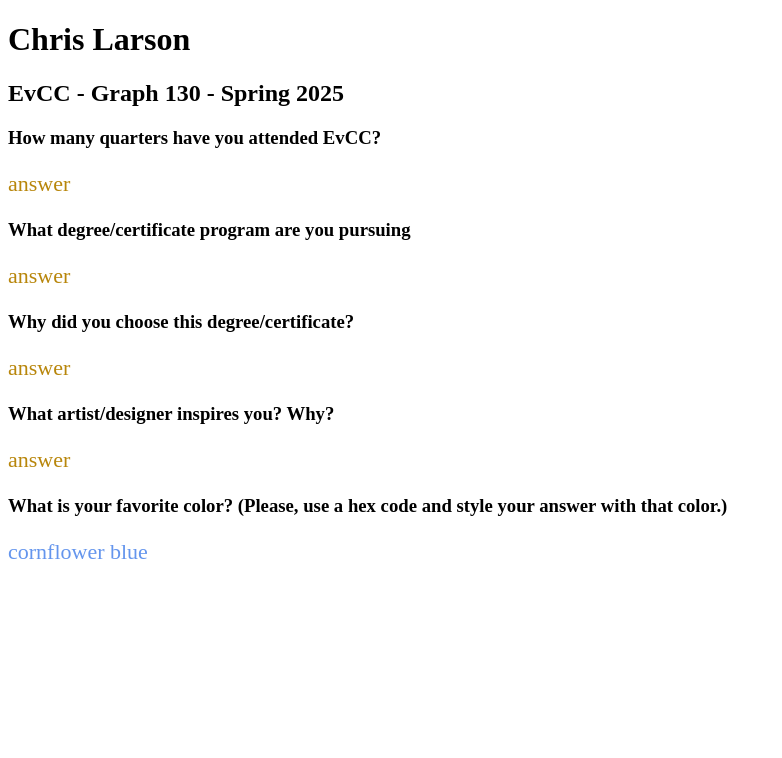
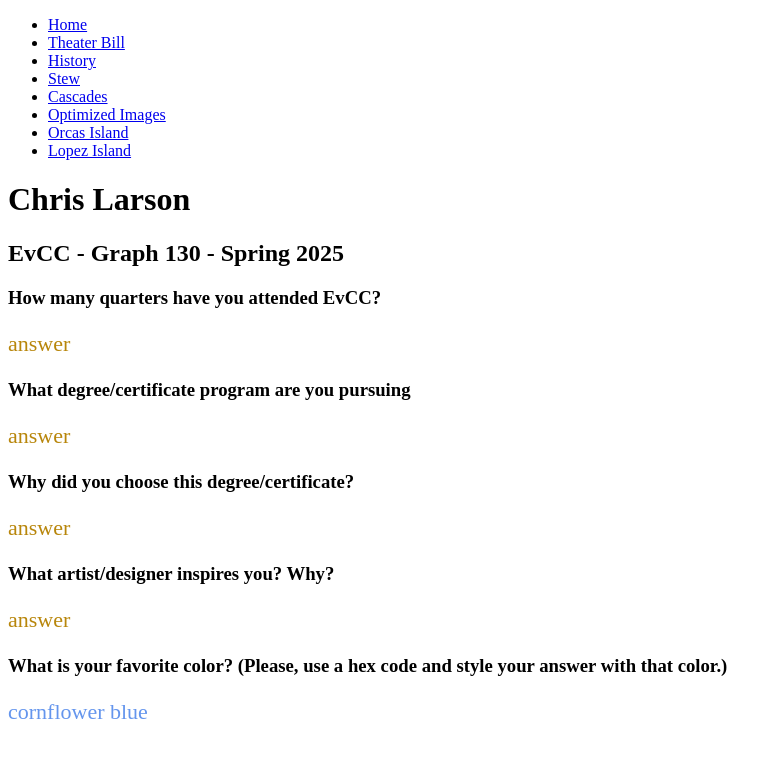
Before and after one commit to chlarson74/graph130-spring25, a plain HTML site: page index.html in a window 1280 px wide. Shown: the whole page, without its empty margins (0-782 px from the left). Drawn offline with Linux system fonts and the light colour scheme.

Commit message:
Update index.html

```diff
--- a/index.html
+++ b/index.html
@@ -11,6 +11,19 @@
 		</style>
 	</head>
 	<body>
+		    <!--nav.html-->
+    <nav class="kiwi">
+        <ul>
+            <li><a href="index.html">Home</a></li>
+            <li><a href="pages/theater.html">Theater Bill</a></li>
+            <li><a href="pages/history-upgrade.html">History</a></li>
+            <li><a href="pages/stewRecipe.html">Stew</a></li>
+            <li><a href="pages/cascade.html">Cascades</a></li>
+            <li><a href="pages/optimizing-images.html">Optimized Images</a></li>
+            <li><a href="pages/orcas.html">Orcas Island</a></li>
+            <li><a href="pages/lopez.html">Lopez Island</a></li>
+        </ul>
+    </nav>
 		<h1>Chris Larson</h1>
 		<h2>EvCC - Graph 130 - Spring 2025</h2>
 		<h3>How many quarters have you attended EvCC?</h3>
```
